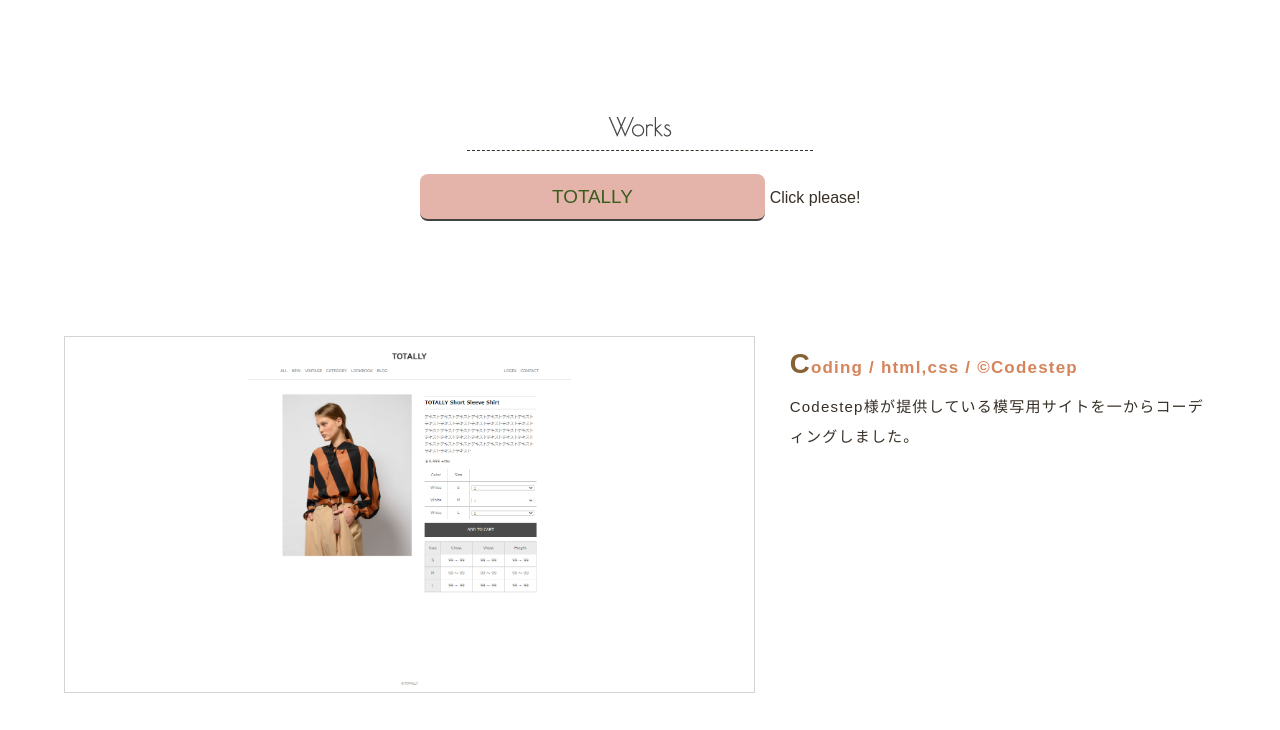
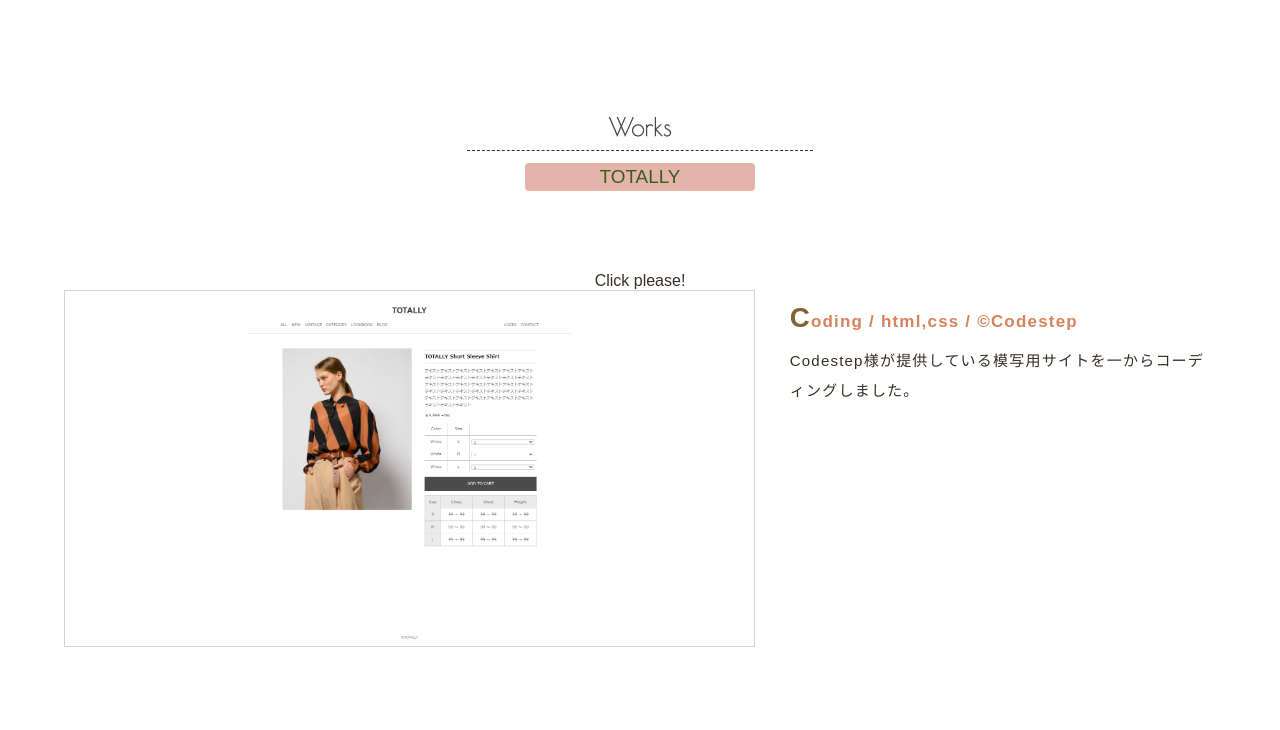
Before and after one commit to SatomiShiba/satomi.portfolio, a plain HTML site: page totallylink/totallyindex.html in a window 1280 px wide. Shown: the part 70-800 px from the top of the page. Drawn offline with Linux system fonts and the light colour scheme.

Commit message:
Update t-pc_style.css

```diff
--- a/totallylink/totally-css/t-pc_style.css
+++ b/totallylink/totally-css/t-pc_style.css
@@ -1,11 +1,11 @@
 @media screen and (min-width:1025px){
 
 .wrapper a{
-display:inline-block;
-margin:1% 0 10% 0;
-padding:1% 1%;
-border-radius:8px;
-border-bottom:2px solid #424242;
+display:block;
+width:20%;
+margin:0 auto;
+margin-bottom:7%;
+padding:0.3% 0.8%;
 background-color:#E4B4AA;
 color:#3A5C1F;
 }
@@ -15,9 +15,9 @@ background-color:rgba(209,115,61,0.9);
 transition:0.5s;
 }
 
- .none {
+.none {
 display:none;
- }
+}
 
 /** pc **/
 
@@ -43,3 +43,4 @@ font-size:163%;
 font-weight:bold;
 color:#866235;
 }
+}
```
